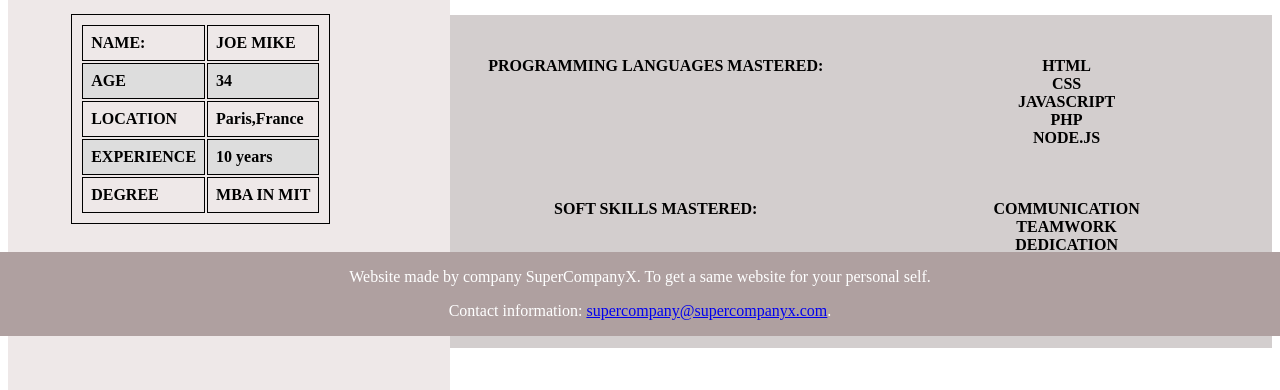
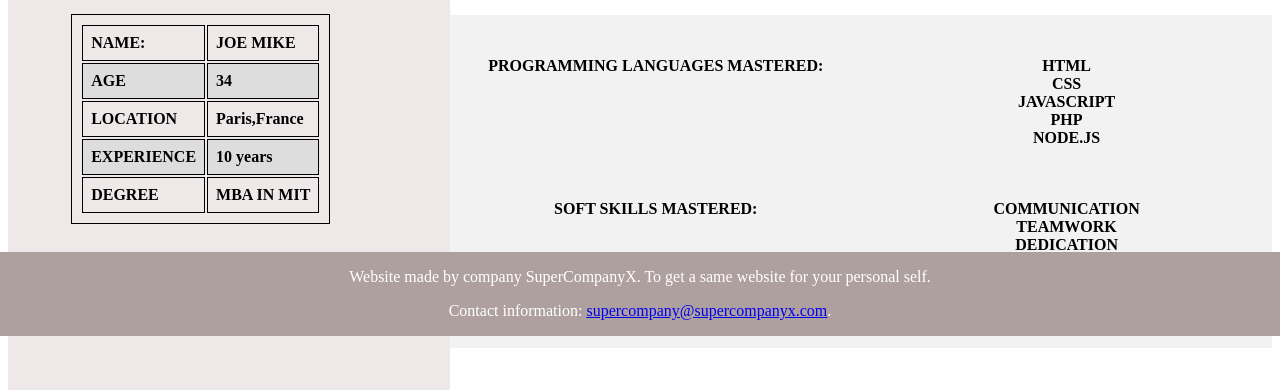
Before and after one commit to panagot/html-css, a plain HTML site: page CV/resume.html in a window 1280 px wide. Shown: the part 464-854 px from the top of the page. Drawn offline with Linux system fonts and the light colour scheme; a script that the page names is missing.

Commit message:
Update main.css

```diff
--- a/CV/main.css
+++ b/CV/main.css
@@ -161,7 +161,7 @@ input[type=submit] {
   display: flex;
   flex-wrap: wrap;
   padding-top: 5%;
-  background-color: rgb(211, 206, 206);
+  background-color: #f2f2f2;
   padding-bottom: 5%;
   height: 250px;
 }
```
